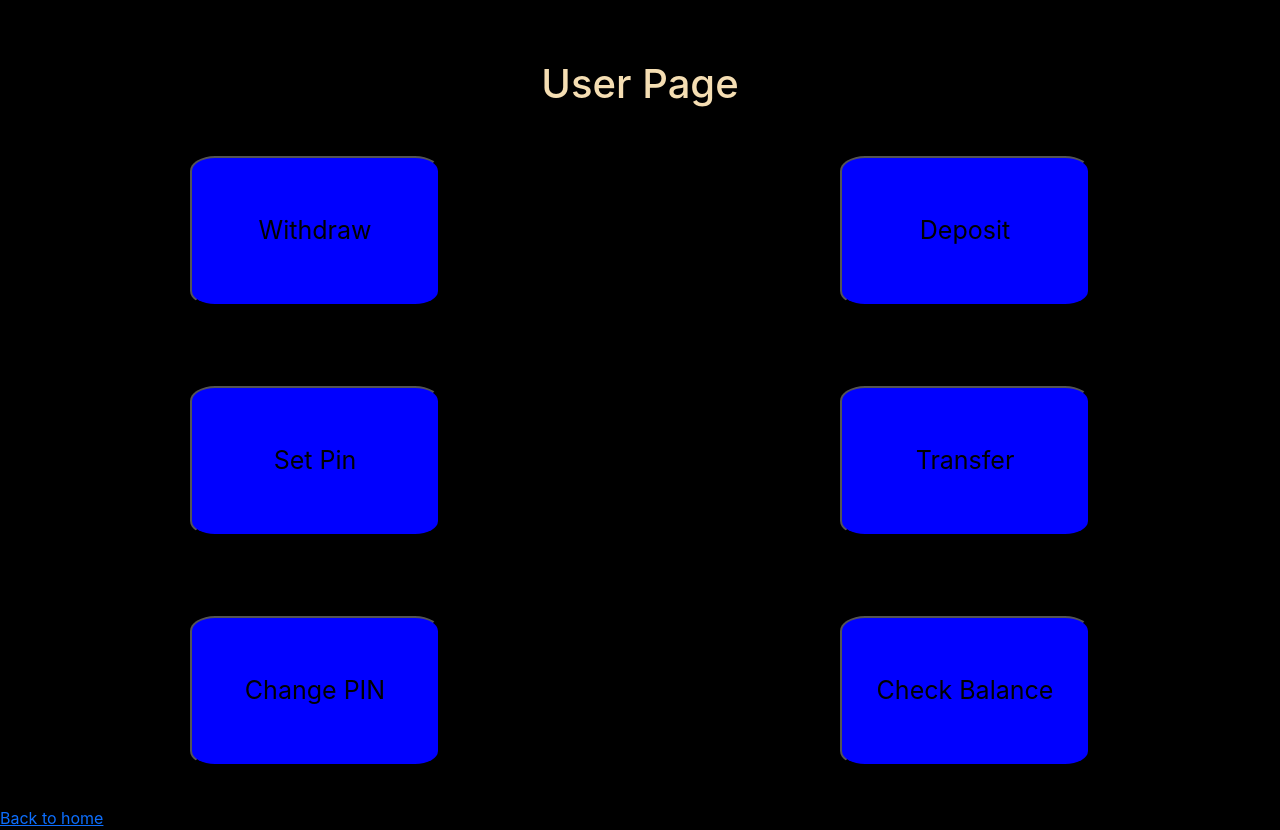
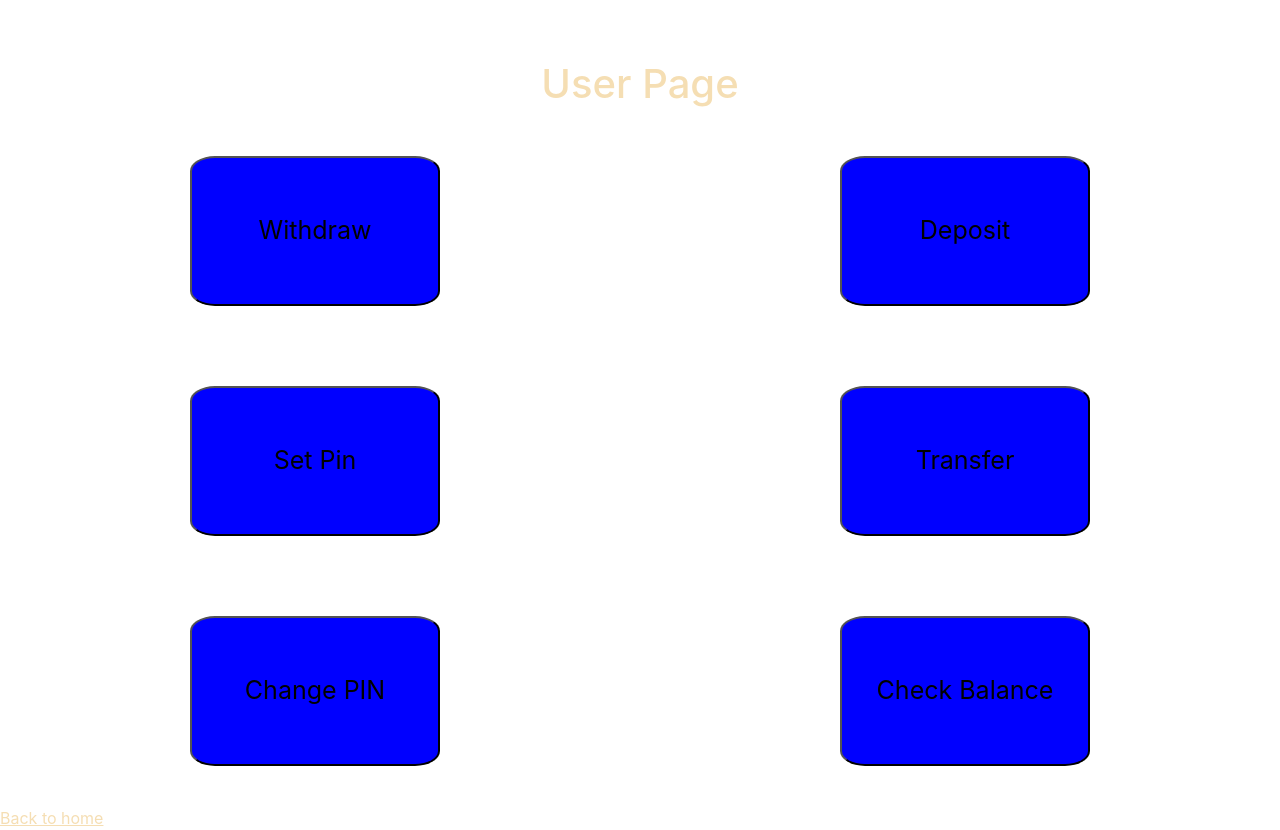
Before and after one commit to Kooshal71/SE_Project, a React (Create React App) app: page /user in a window 1280 px wide. Built offline with nearby package versions, Linux system fonts and the light colour scheme.

Commit message:
Completed routes, forms and functionality pending

```diff
--- a/src/Styles/User.css
+++ b/src/Styles/User.css
@@ -1,7 +1,7 @@
 * {
-  /* background-image: url(./images/johny-vino-9f7s4aLatpw-unsplash.jpg); */
-  background-color: black;
+  /* background-color: black; */
 }
+
 .main-section {
   /* height: 95vh; */
   display: flex;
@@ -28,6 +28,14 @@ button {
   width: 250px;
   font-size: 25px;
   border-radius: 10%;
-  color: black;
   margin: 0 200px;
 }
+
+button:hover {
+  color: rgb(119, 201, 119);
+}
+
+a {
+  background-color: transparent;
+  color: wheat;
+}
```
